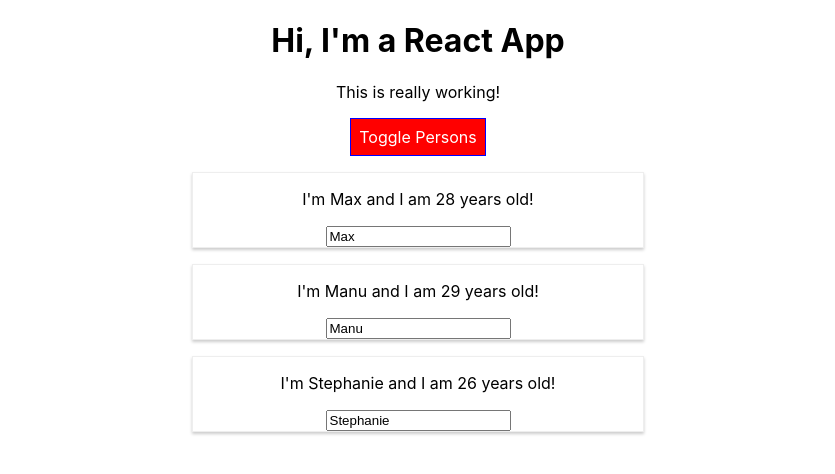
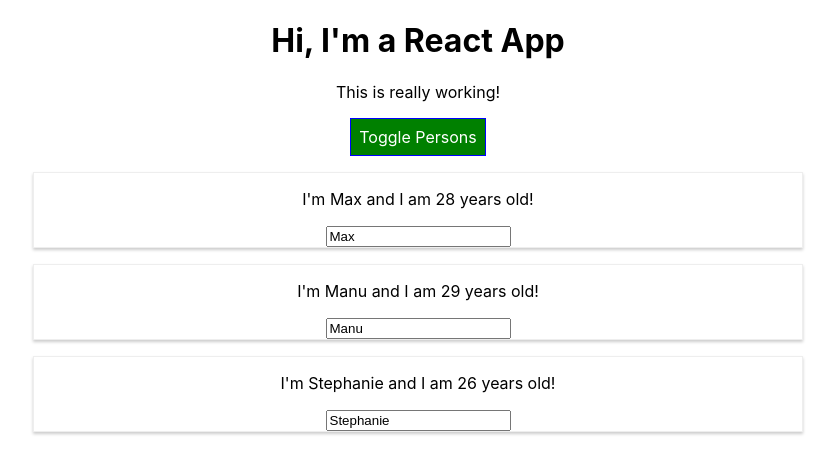
Before and after one commit to arthurthlee/React-Complete-Guide, a React (Create React App) app: page / in a window 1280 px wide. Both pictures are taken after a click on the button "Toggle Persons". Shown: the top 474 px of the page, without its empty margins (222-1057 px from the left). Built offline with nearby package versions, Linux system fonts and the light colour scheme.

Commit message:
Chapter 5 Lesson 7(1)

```diff
--- a/src/App.js
+++ b/src/App.js
@@ -1,7 +1,6 @@
 import React, { Component } from 'react';
 import './App.css';
 import Person from './Person/Person'
-import Radium, { StyleRoot } from 'radium'
 
 class App extends Component {
   state = {
@@ -75,12 +74,6 @@
           })}
         </div>
       );
-
-      style.backgroundColor = 'red';
-      style[':hover'] = {
-        backgroundColor: 'salmon',
-        color: 'black'
-      }
     }
 
     const classes = [];
@@ -92,7 +85,6 @@
     }
 
     return (
-      <StyleRoot>
       <div className="App">
         <h1>Hi, I'm a React App</h1>
         <p className={classes.join(' ')}>This is really working!</p>
@@ -101,11 +93,10 @@
           onClick={this.togglePersonsHandler}>Toggle Persons</button>
         {persons}
       </div>
-      </StyleRoot>
 
     );
     //return React.createElement('div', {className: 'App'}, React.createElement('h1', null, 'Hi, I\'m a React App!!!'));
   }
 }
 
-export default Radium(App);
+export default App;
--- a/src/Person/Person.js
+++ b/src/Person/Person.js
@@ -3,13 +3,8 @@
 import Radium from 'radium'
 
 const person = (props) => {
-    const style = {
-        '@media (min-width: 500px)': {
-            width: '450px'
-        }
-    };
     return (
-        <div className="Person" style={style}>
+        <div className="Person">
             <p onClick={props.click}>I'm {props.name} and I am {props.age} years old!</p>
             <p>{props.children}</p>
             <input type="text" onChange={props.changed} value={props.name}/>
@@ -17,4 +12,4 @@
     );
 }
 
-export default Radium(person);
+export default person;
```
Lines whose indentation alone changed are shown as unchanged.
